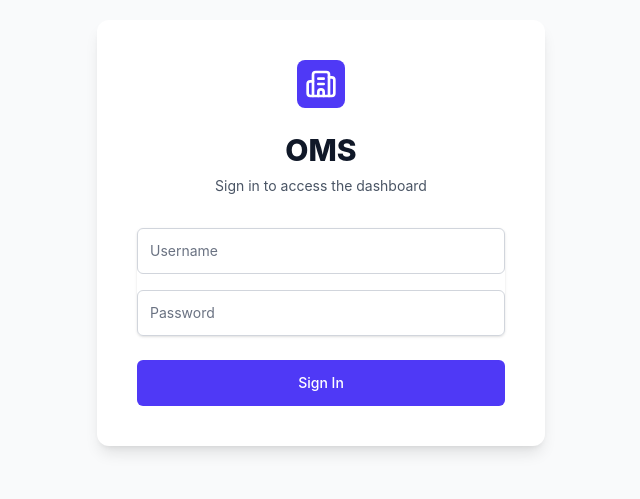
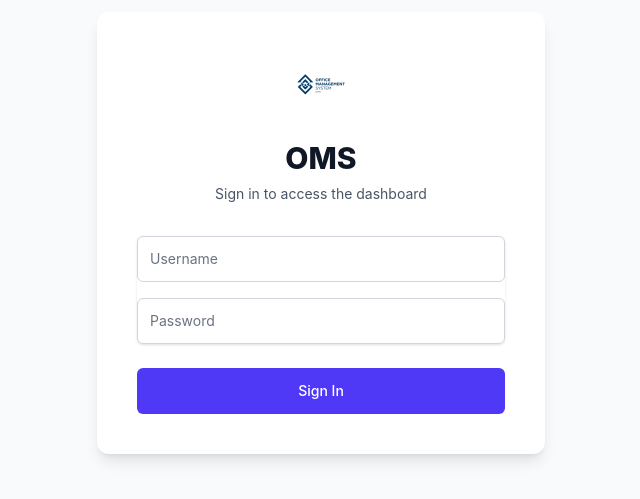
Before and after one commit to vcmohanc/Office-Management_System, a React (Vite) app in the folder client/: page /login in a window 1280 px wide. Shown: the part 167-666 px from the top of the page, without its empty margins (319-959 px from the left). Built offline with nearby package versions, Linux system fonts and the light colour scheme.

Commit message:
Update logo to AI generated logo

```diff
--- a/client/src/components/LandingPage.jsx
+++ b/client/src/components/LandingPage.jsx
@@ -9,7 +9,7 @@ export default function LandingPage() {
         <div className="max-w-7xl mx-auto px-4 sm:px-6 lg:px-8">
           <div className="flex justify-between h-16">
             <div className="flex items-center">
-              <Building2 className="h-8 w-8 text-indigo-600 mr-3" />
+              <img src="/logo.jpg" alt="OMS Logo" className="h-10 w-10 object-contain mr-3" />
               <span className="font-bold text-xl text-gray-900">OMS</span>
             </div>
             <div className="flex items-center space-x-4">
--- a/client/src/components/Login.jsx
+++ b/client/src/components/Login.jsx
@@ -32,8 +32,8 @@ export default function Login({ setToken }) {
     <div className="min-h-screen flex items-center justify-center bg-gray-50 py-12 px-4 sm:px-6 lg:px-8">
       <div className="max-w-md w-full space-y-8 bg-white p-10 rounded-xl shadow-lg">
         <div className="flex flex-col items-center">
-          <div className="h-12 w-12 bg-indigo-600 rounded-lg flex items-center justify-center">
-            <Building2 className="h-8 w-8 text-white" />
+          <div className="h-16 w-16 flex items-center justify-center overflow-hidden">
+            <img src="/logo.jpg" alt="OMS Logo" className="h-full w-full object-contain" />
           </div>
           <h2 className="mt-6 text-center text-3xl font-extrabold text-gray-900">
             OMS
```
Also changed, not shown: client/public/logo.jpg (added).
